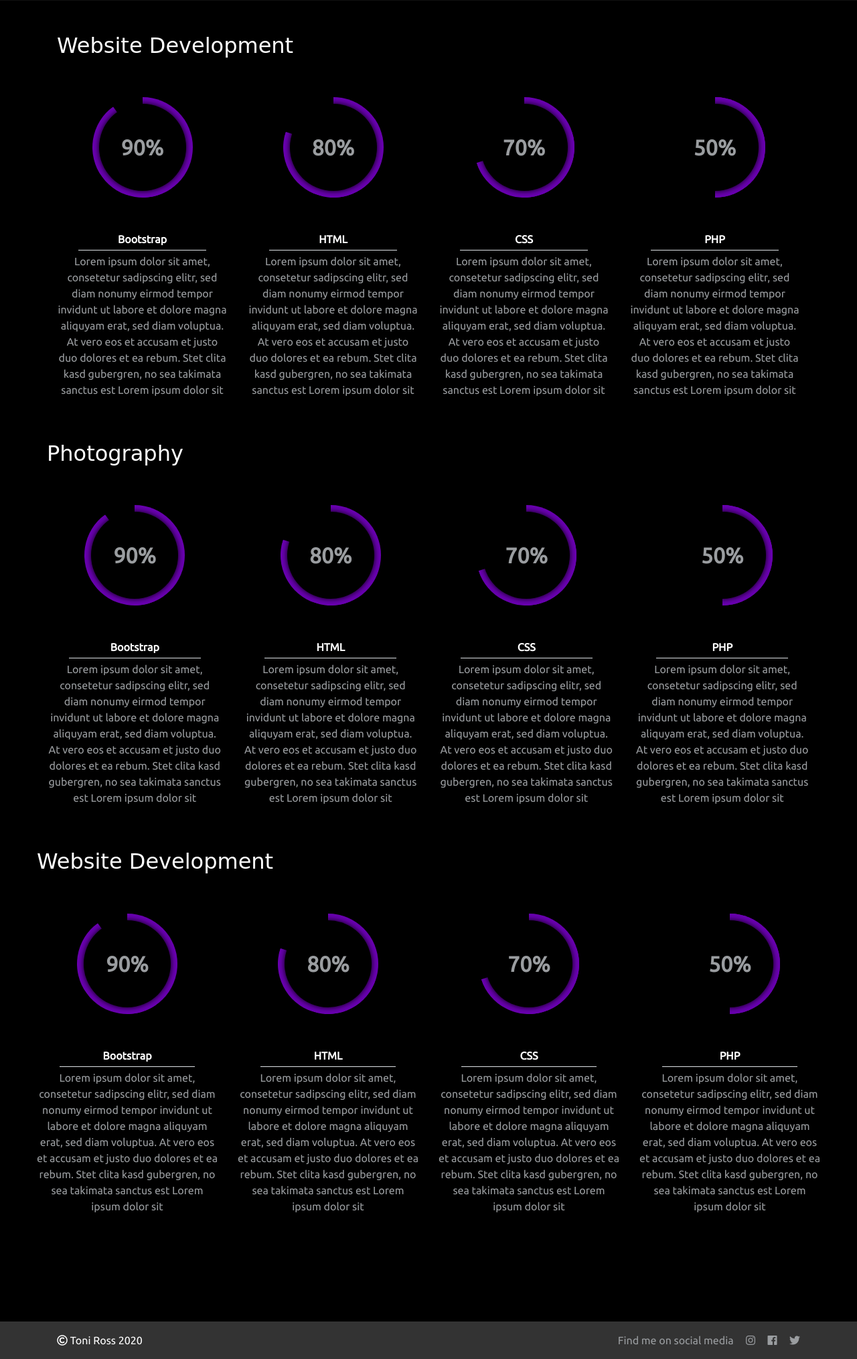
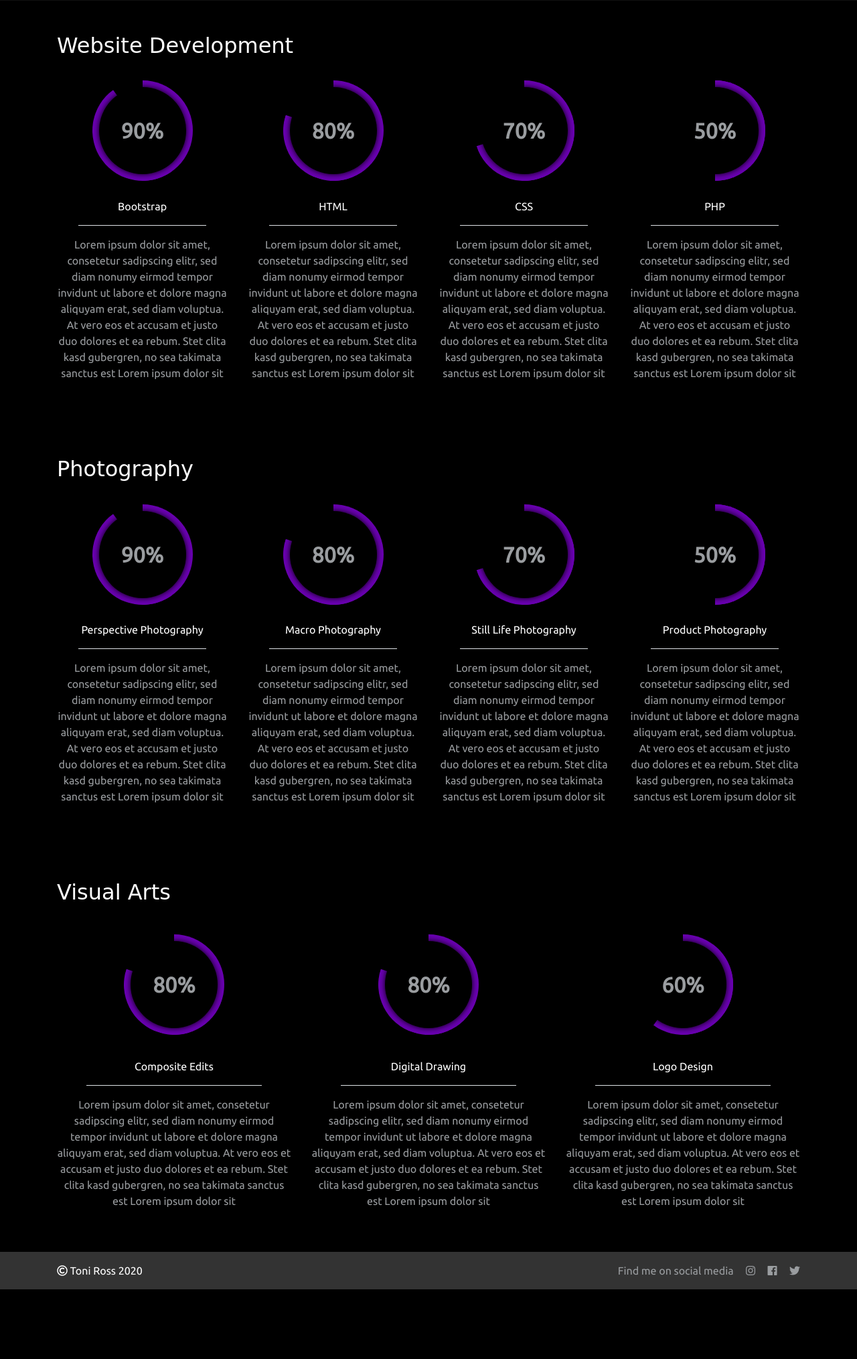
Before and after one commit to DrummerGirlDev/portfolio, a PHP site: page /profile.php in a window 1280 px wide. Shown: the part 331-2360 px from the top of the page at 67% size. After the commit the page ends 2256 px from the top, so only its background shows below. Run offline with PHP 8.4, Linux system fonts and the light colour scheme; some libraries are stand-ins or nearby versions; some web fonts are replaced.

Commit message:
Made a few tweaks to styling

```diff
--- a/css/style.css
+++ b/css/style.css
@@ -184,7 +184,7 @@ filter: progid:DXImageTransform.Microsoft.gradient( startColorstr='#cc333333', e
 
 /* My Profile */
 .circle-wrap {
-  margin: 50px auto;
+  margin: 10% auto;
   width: 150px;
   height: 150px;
   border-radius: 50%;
@@ -240,11 +240,11 @@ filter: progid:DXImageTransform.Microsoft.gradient( startColorstr='#cc333333', e
 .circle-wrap.p50 .circle .mask.half:nth-of-type(2) {
     transform: rotate(0deg);
 }
-@keyframes fill {
+/* @keyframes fill {
   0% {
     transform: rotate(0deg);
   }
   100% {
     transform: rotate(180deg);
   }
-}
+} */
--- a/profile.php
+++ b/profile.php
@@ -48,8 +48,8 @@
 
 					</div>
 				</div>
-				<p class='text-center font-weight-bold mb-0 text-white'>Bootstrap</p>
-				<div class='d-flex justify-content-center py-1'>
+				<p class='text-center  mb-0 text-white'>Bootstrap</p>
+				<div class='d-flex justify-content-center py-3'>
 					<div class='border-bottom w-75'></div>
 				</div>
 				<p class='text-center'>Lorem ipsum dolor sit amet, consetetur sadipscing elitr, sed diam nonumy eirmod tempor invidunt ut labore et dolore magna aliquyam erat, sed diam voluptua. At vero eos et accusam et justo duo dolores et ea rebum. Stet clita kasd gubergren, no sea takimata sanctus est Lorem ipsum dolor sit</p>
@@ -74,8 +74,8 @@
 
 					</div>
 				</div>
-				<p class='text-center font-weight-bold mb-0 text-white'>HTML</p>
-				<div class='d-flex justify-content-center py-1'>
+				<p class='text-center  mb-0 text-white'>HTML</p>
+				<div class='d-flex justify-content-center py-3'>
 					<div class='border-bottom w-75'></div>
 				</div>
 				<p class='text-center'>Lorem ipsum dolor sit amet, consetetur sadipscing elitr, sed diam nonumy eirmod tempor invidunt ut labore et dolore magna aliquyam erat, sed diam voluptua. At vero eos et accusam et justo duo dolores et ea rebum. Stet clita kasd gubergren, no sea takimata sanctus est Lorem ipsum dolor sit</p>
@@ -99,8 +99,8 @@
 
 					</div>
 				</div>
-				<p class='text-center font-weight-bold mb-0 text-white'>CSS</p>
-				<div class='d-flex justify-content-center py-1'>
+				<p class='text-center  mb-0 text-white'>CSS</p>
+				<div class='d-flex justify-content-center py-3'>
 					<div class='border-bottom w-75'></div>
 				</div>
 				<p class='text-center'>Lorem ipsum dolor sit amet, consetetur sadipscing elitr, sed diam nonumy eirmod tempor invidunt ut labore et dolore magna aliquyam erat, sed diam voluptua. At vero eos et accusam et justo duo dolores et ea rebum. Stet clita kasd gubergren, no sea takimata sanctus est Lorem ipsum dolor sit</p>
@@ -124,12 +124,13 @@
 
 					</div>
 				</div>
-				<p class='text-center font-weight-bold mb-0 text-white'>PHP</p>
-				<div class='d-flex justify-content-center py-1'>
+				<p class='text-center  mb-0 text-white'>PHP</p>
+				<div class='d-flex justify-content-center py-3'>
 					<div class='border-bottom w-75'></div>
 				</div>
 				<p class='text-center'>Lorem ipsum dolor sit amet, consetetur sadipscing elitr, sed diam nonumy eirmod tempor invidunt ut labore et dolore magna aliquyam erat, sed diam voluptua. At vero eos et accusam et justo duo dolores et ea rebum. Stet clita kasd gubergren, no sea takimata sanctus est Lorem ipsum dolor sit</p>
 			</div>
+		</div>
 
 <!-- PHOTOGRAPHY -->
 		<div class='row py-5'>
@@ -155,8 +156,8 @@
 
 					</div>
 				</div>
-				<p class='text-center font-weight-bold mb-0 text-white'>Bootstrap</p>
-				<div class='d-flex justify-content-center py-1'>
+				<p class='text-center  mb-0 text-white'>Perspective Photography</p>
+				<div class='d-flex justify-content-center py-3'>
 					<div class='border-bottom w-75'></div>
 				</div>
 				<p class='text-center'>Lorem ipsum dolor sit amet, consetetur sadipscing elitr, sed diam nonumy eirmod tempor invidunt ut labore et dolore magna aliquyam erat, sed diam voluptua. At vero eos et accusam et justo duo dolores et ea rebum. Stet clita kasd gubergren, no sea takimata sanctus est Lorem ipsum dolor sit</p>
@@ -181,8 +182,8 @@
 
 					</div>
 				</div>
-				<p class='text-center font-weight-bold mb-0 text-white'>HTML</p>
-				<div class='d-flex justify-content-center py-1'>
+				<p class='text-center  mb-0 text-white'>Macro Photography</p>
+				<div class='d-flex justify-content-center py-3'>
 					<div class='border-bottom w-75'></div>
 				</div>
 				<p class='text-center'>Lorem ipsum dolor sit amet, consetetur sadipscing elitr, sed diam nonumy eirmod tempor invidunt ut labore et dolore magna aliquyam erat, sed diam voluptua. At vero eos et accusam et justo duo dolores et ea rebum. Stet clita kasd gubergren, no sea takimata sanctus est Lorem ipsum dolor sit</p>
@@ -206,8 +207,8 @@
 
 					</div>
 				</div>
-				<p class='text-center font-weight-bold mb-0 text-white'>CSS</p>
-				<div class='d-flex justify-content-center py-1'>
+				<p class='text-center  mb-0 text-white'>Still Life Photography</p>
+				<div class='d-flex justify-content-center py-3'>
 					<div class='border-bottom w-75'></div>
 				</div>
 				<p class='text-center'>Lorem ipsum dolor sit amet, consetetur sadipscing elitr, sed diam nonumy eirmod tempor invidunt ut labore et dolore magna aliquyam erat, sed diam voluptua. At vero eos et accusam et justo duo dolores et ea rebum. Stet clita kasd gubergren, no sea takimata sanctus est Lorem ipsum dolor sit</p>
@@ -231,21 +232,22 @@
 
 					</div>
 				</div>
-				<p class='text-center font-weight-bold mb-0 text-white'>PHP</p>
-				<div class='d-flex justify-content-center py-1'>
+				<p class='text-center  mb-0 text-white'>Product Photography</p>
+				<div class='d-flex justify-content-center py-3'>
 					<div class='border-bottom w-75'></div>
 				</div>
 				<p class='text-center'>Lorem ipsum dolor sit amet, consetetur sadipscing elitr, sed diam nonumy eirmod tempor invidunt ut labore et dolore magna aliquyam erat, sed diam voluptua. At vero eos et accusam et justo duo dolores et ea rebum. Stet clita kasd gubergren, no sea takimata sanctus est Lorem ipsum dolor sit</p>
 			</div>
+		</div>
 
 <!-- WEBSITE DEVELOPMENT -->
 		<div class='row py-5'>
 			<div class='col-12'>
-				<h2 class=''>Website Development</h2>
+				<h2 class=''>Visual Arts</h2>
 			</div>
 
-			<div class='col-md-3'>
-				<div class="circle-wrap p90">
+			<div class='col-md-4'>
+				<div class="circle-wrap p80">
 					<div class="circle">
 
 						<div class="mask half">
@@ -257,19 +259,19 @@
 						</div>
 
 						<div class="inside-circle">
-							90%
+							80%
 						</div>
 
 					</div>
 				</div>
-				<p class='text-center font-weight-bold mb-0 text-white'>Bootstrap</p>
-				<div class='d-flex justify-content-center py-1'>
+				<p class='text-center  mb-0 text-white'>Composite Edits</p>
+				<div class='d-flex justify-content-center py-3'>
 					<div class='border-bottom w-75'></div>
 				</div>
 				<p class='text-center'>Lorem ipsum dolor sit amet, consetetur sadipscing elitr, sed diam nonumy eirmod tempor invidunt ut labore et dolore magna aliquyam erat, sed diam voluptua. At vero eos et accusam et justo duo dolores et ea rebum. Stet clita kasd gubergren, no sea takimata sanctus est Lorem ipsum dolor sit</p>
 			</div>
 
-			<div class='col-md-3'>
+			<div class='col-md-4'>
 				<div class="circle-wrap p80">
 					<div class="circle">
 
@@ -288,15 +290,15 @@
 
 					</div>
 				</div>
-				<p class='text-center font-weight-bold mb-0 text-white'>HTML</p>
-				<div class='d-flex justify-content-center py-1'>
+				<p class='text-center  mb-0 text-white'>Digital Drawing</p>
+				<div class='d-flex justify-content-center py-3'>
 					<div class='border-bottom w-75'></div>
 				</div>
 				<p class='text-center'>Lorem ipsum dolor sit amet, consetetur sadipscing elitr, sed diam nonumy eirmod tempor invidunt ut labore et dolore magna aliquyam erat, sed diam voluptua. At vero eos et accusam et justo duo dolores et ea rebum. Stet clita kasd gubergren, no sea takimata sanctus est Lorem ipsum dolor sit</p>
 			</div>
 
-			<div class='col-md-3'>
-				<div class="circle-wrap p70">
+			<div class='col-md-4'>
+				<div class="circle-wrap p60">
 					<div class="circle">
 
 						<div class="mask half">
@@ -308,44 +310,19 @@
 						</div>
 
 						<div class="inside-circle">
-						70%
+						60%
 						</div>
 
 					</div>
 				</div>
-				<p class='text-center font-weight-bold mb-0 text-white'>CSS</p>
-				<div class='d-flex justify-content-center py-1'>
+				<p class='text-center  mb-0 text-white'>Logo Design</p>
+				<div class='d-flex justify-content-center py-3'>
 					<div class='border-bottom w-75'></div>
 				</div>
 				<p class='text-center'>Lorem ipsum dolor sit amet, consetetur sadipscing elitr, sed diam nonumy eirmod tempor invidunt ut labore et dolore magna aliquyam erat, sed diam voluptua. At vero eos et accusam et justo duo dolores et ea rebum. Stet clita kasd gubergren, no sea takimata sanctus est Lorem ipsum dolor sit</p>
 			</div>
+		</div>
 
-			<div class='col-md-3'>
-				<div class="circle-wrap p50">
-					<div class="circle">
-
-						<div class="mask half">
-							<div class="fill"></div>
-						</div>
-
-						<div class="mask half">
-							<div class="fill"></div>
-						</div>
-
-						<div class="inside-circle">
-						50%
-						</div>
-
-					</div>
-				</div>
-				<p class='text-center font-weight-bold mb-0 text-white'>PHP</p>
-				<div class='d-flex justify-content-center py-1'>
-					<div class='border-bottom w-75'></div>
-				</div>
-				<p class='text-center'>Lorem ipsum dolor sit amet, consetetur sadipscing elitr, sed diam nonumy eirmod tempor invidunt ut labore et dolore magna aliquyam erat, sed diam voluptua. At vero eos et accusam et justo duo dolores et ea rebum. Stet clita kasd gubergren, no sea takimata sanctus est Lorem ipsum dolor sit</p>
-			</div>
-
-		</div>
 	</div>
 </section>
 
--- a/webdesign.php
+++ b/webdesign.php
@@ -21,7 +21,7 @@
 
 <!-- display designs -->
 <section class=''>
-	<div class='container'>
+	<div class='container-fluid'>
 		<div class='row py-5'>
 <?php
 		$sitequery = mysqli_query ($link, "SELECT * FROM webdesign_main WHERE wd_live=1 ORDER BY wd_order");
```
